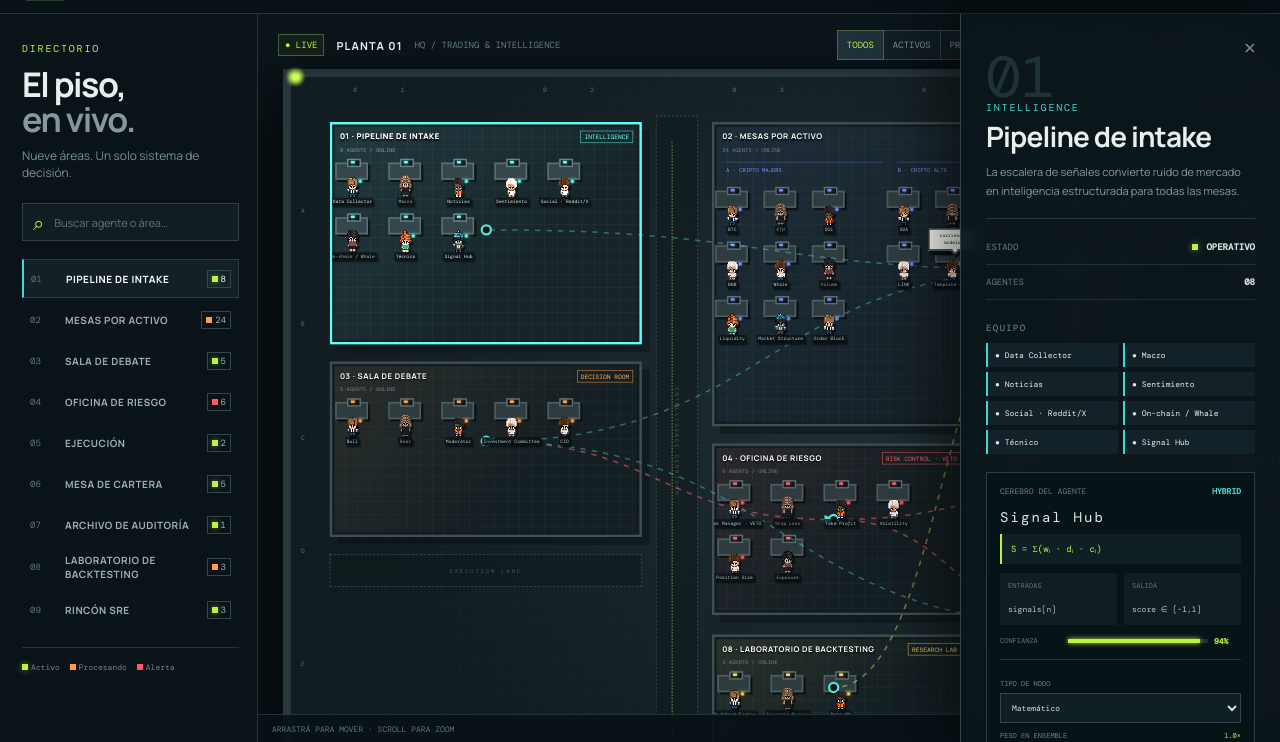
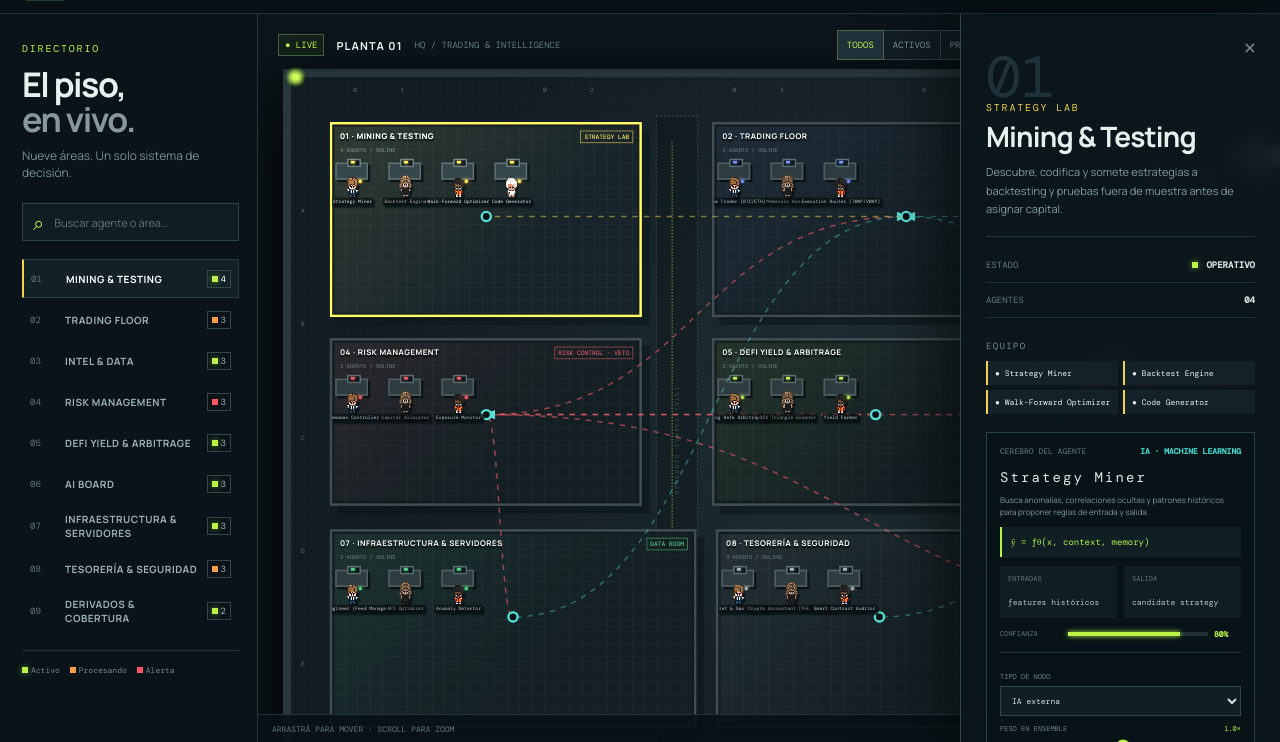
Before and after one commit to proyecto1095si1-boop/quant-command-floor, a plain HTML site: page dist/index.html in a window 1280 px wide. Shown: the part 58-800 px from the top of the page. Drawn offline with nearby package versions, Linux system fonts and the light colour scheme.

Commit message:
Rebuild floor around nine crypto hedge fund departments

```diff
--- a/dist/app.js
+++ b/dist/app.js
@@ -1,13 +1,13 @@
 const areas=[
- {id:1,key:'intake',name:'Pipeline de intake',type:'INTELLIGENCE',color:'#42d7d0',desc:'La escalera de señales convierte ruido de mercado en inteligencia estructurada para todas las mesas.',agents:['Data Collector','Macro','Noticias','Sentimiento','Social · Reddit/X','On-chain / Whale','Técnico','Signal Hub'],signal:'Feed consolidado · 94% confianza',x:50,y:58,w:400,h:285},
- {id:2,key:'assets',name:'Mesas por activo',type:'TRADING DESKS',color:'#6d8cff',desc:'Cuatro pods especializados analizan majors, alts, acciones y CEDEARs bajo una taxonomía común.',groups:[['A · CRIPTO MAJORS','BTC','ETH','SOL','BNB','Whale','Volume','Liquidity','Market Structure','Order Block','Technical'],['B · CRIPTO ALTS','ADA','XRP','DOGE','LINK','Template alts'],['C · EQUITIES / ETF','Fundamental','Growth','Value','Cashflow','Balance Sheet','Economy','Insider','Earnings'],['D · CEDEARS','Scanner','CCL','MEP','Argentina Risk','Merval','Macro Argentina']],agents:['BTC','ETH','SOL','BNB','Whale','Volume','Liquidity','Market Structure','ADA','XRP','DOGE','LINK','Fundamental','Growth','Value','Cashflow','Economy','Insider','Earnings','Scanner','CCL','MEP','Argentina Risk','Merval'],signal:'ETH / Momentum confirmado',x:540,y:58,w:905,h:390},
- {id:3,key:'debate',name:'Sala de debate',type:'DECISION ROOM',color:'#ff9d48',desc:'La tesis se tensiona antes de operar. Bull y Bear presentan evidencia; el comité y el CIO resuelven.',agents:['Bull','Bear','Moderator','Investment Committee','CIO'],signal:'Comité en sesión · ETH',x:50,y:365,w:400,h:225},
- {id:4,key:'risk',name:'Oficina de riesgo',type:'RISK CONTROL · VETO',color:'#ff5864',desc:'Cabina independiente con visibilidad total del piso. El Risk Manager conserva poder de veto.',agents:['Risk Manager · VETO','Stop Loss','Take Profit','Volatility','Position Size','Exposure'],signal:'Exposición dentro de mandato',x:540,y:470,w:330,h:220},
- {id:5,key:'execution',name:'Ejecución',type:'ORDER ROUTING',color:'#b9f34a',desc:'Convierte decisiones aprobadas en órdenes verificables antes de tocar el mercado.',agents:['Execution Queue','Broker Simulator'],signal:'Cola limpia · 0 pendientes',x:890,y:470,w:270,h:150},
- {id:6,key:'portfolio',name:'Mesa de cartera',type:'PORTFOLIO OPS',color:'#c585ff',desc:'Orquesta capital, correlaciones y pesos para que cada trade sirva al sistema completo.',agents:['Portfolio Manager','Allocation','Rebalancing','Diversification','Capital Allocation'],signal:'Rebalanceo semanal listo',x:1180,y:470,w:265,h:220},
- {id:7,key:'audit',name:'Archivo de auditoría',type:'COMPLIANCE',color:'#a9b8bd',desc:'Memoria inmutable de tesis, decisiones, vetos y ejecuciones del sistema.',agents:['Audit Writer'],signal:'Último bloque sellado',x:890,y:640,w:270,h:155},
- {id:8,key:'backtest',name:'Laboratorio de backtesting',type:'RESEARCH LAB',color:'#f1d24a',desc:'Banco de pruebas para hipótesis, escenarios, walk-forward y robustez estadística.',agents:['Backtest Engine','Scenario Runner','Data QA'],signal:'Simulación #4,821 en curso',x:540,y:715,w:330,h:170},
- {id:9,key:'sre',name:'Rincón SRE',type:'RELIABILITY',color:'#4adf89',desc:'Observabilidad, trazas y salud de servicios. Mantiene el pulso técnico de todo el piso.',agents:['Observability','Service Health','Alerting'],signal:'Todos los servicios nominales',x:890,y:815,w:555,h:70}
+ {id:1,key:'mining',name:'Mining & Testing',type:'STRATEGY LAB',color:'#f1d24a',desc:'Descubre, codifica y somete estrategias a backtesting y pruebas fuera de muestra antes de asignar capital.',agents:['Strategy Miner','Backtest Engine','Walk-Forward Optimizer','Code Generator'],signal:'Walk-forward · robustez 0.81',x:50,y:58,w:400,h:250},
+ {id:2,key:'trading',name:'Trading Floor',type:'REAL-TIME OPS',color:'#6d8cff',desc:'Mesa 24/7 con capital asignado, ejecución algorítmica y ruteo de órdenes con control de impacto.',agents:['Alpha Trader (BTC/ETH)','Memecoin Hunter','Execution Router (TWAP/VWAP)'],signal:'Router activo · slippage 3.2 bps',x:540,y:58,w:520,h:250},
+ {id:3,key:'intel',name:'Intel & Data',type:'MARKET INTELLIGENCE',color:'#42d7d0',desc:'Convierte redes sociales, blockchain y macroeconomía en señales estructuradas y verificables.',agents:['Social Sentiment Scanner','On-Chain Analyst','Macro News Reader'],signal:'Fear & Greed · 63/100',x:1080,y:58,w:365,h:250},
+ {id:4,key:'risk',name:'Risk Management',type:'RISK CONTROL · VETO',color:'#ff5864',desc:'Control independiente con autoridad para cortar capital, limitar drawdown y bloquear exposición correlacionada.',agents:['Drawdown Controller','Capital Allocator','Exposure Monitor'],signal:'VaR 1d · 2.3% · dentro del mandato',x:50,y:335,w:400,h:215},
+ {id:5,key:'defi',name:'DeFi Yield & Arbitrage',type:'MARKET NEUTRAL',color:'#b9f34a',desc:'Busca rendimiento no direccional mediante funding, arbitraje triangular y optimización de APY.',agents:['Funding Rate Arbitrageur','DEX Triangle Scanner','Yield Farmer'],signal:'Spread neto · 18 bps',x:540,y:335,w:440,h:215},
+ {id:6,key:'board',name:'AI Board',type:'INVESTMENT COMMITTEE',color:'#c585ff',desc:'Consolida inteligencia, riesgo y PnL; coordina el debate y reserva la autoridad final al director humano.',agents:['Chief Investment Officer (CIO)','Debate Moderator','Human Director'],signal:'Consenso · 72% LONG condicionado',x:1000,y:335,w:445,h:215},
+ {id:7,key:'infra',name:'Infraestructura & Servidores',type:'DATA ROOM',color:'#4adf89',desc:'Mantiene feeds, límites de API, latencia y salud de servicios para evitar que los bots operen a ciegas.',agents:['Data Engineer (Feed Manager)','API Optimizer','Anomaly Detector'],signal:'Feeds 99.99% · p95 42ms',x:50,y:580,w:470,h:255},
+ {id:8,key:'treasury',name:'Tesorería & Seguridad',type:'TREASURY / SECURITY',color:'#a9b8bd',desc:'Custodia, costos de red, conciliación de PnL y auditoría preventiva de contratos inteligentes.',agents:['Wallet & Gas Manager','Crypto Accountant (PnL Tracker)','Smart Contract Auditor'],signal:'Conciliación completa · sin diferencias',x:545,y:580,w:440,h:255},
+ {id:9,key:'hedging',name:'Derivados & Cobertura',type:'ADVANCED HEDGING',color:'#ff9d48',desc:'Construye coberturas con opciones y estrategias delta-neutral para blindar el portafolio.',agents:['Options Trader','Delta-Neutral Strategist'],signal:'Delta cartera · +0.04',x:1010,y:580,w:435,h:255}
 ];
 
 const rooms=document.querySelector('#rooms'),nav=document.querySelector('#nav'),detail=document.querySelector('#detail');
@@ -20,16 +20,45 @@ function roomContent(a){
 function sprite(n,x,y,c,i){const state=i%4===1?'idle':'working';return `<div class="desk" style="left:${x-14}px;top:${y-13}px"></div><div class="agent ${state}" data-agent="${n}" data-state="${state}" style="left:${x}px;top:${y}px;--room-color:${c};--sprite:url('assets/characters/char_${i%8}.png')"><i class="head"></i><i class="body"></i><i class="legs"></i><span class="agent-name">${n}</span></div>`}
 areas.forEach((a,i)=>{a.status=i===3?'alert':i===1||i===7?'thinking':'active';let el=document.createElement('article');el.className='room';el.dataset.id=a.id;el.dataset.status=a.status;el.setAttribute('tabindex','0');el.setAttribute('role','button');el.setAttribute('aria-label',`${a.name}: ${a.agents.length} agentes`);el.style.cssText=`left:${a.x}px;top:${a.y}px;width:${a.w}px;height:${a.h}px;--room-color:${a.color}`;el.innerHTML=roomContent(a);el.addEventListener('click',()=>selectArea(a));el.addEventListener('keydown',e=>{if(e.key==='Enter'||e.key===' '){e.preventDefault();selectArea(a)}});rooms.append(el);let n=document.createElement('div');n.className='nav-item';n.style.setProperty('--room-color',a.color);n.innerHTML=`<span class="nav-num">${String(a.id).padStart(2,'0')}</span><span class="nav-name">${a.name}</span><span class="nav-count"><i class="status ${a.status}"></i>${a.agents.length}</span>`;n.onclick=()=>{focusRoom(a);selectArea(a);closeMenu()};nav.append(n)});
 let agentConfigs={};try{agentConfigs=JSON.parse(localStorage.getItem('qcf-agent-configs')||'{}')}catch(e){agentConfigs={}}let selectedAgent='Signal Hub';
+const agentCatalog={
+ 'Strategy Miner':['IA · MACHINE LEARNING','Busca anomalías, correlaciones ocultas y patrones históricos para proponer reglas de entrada y salida.','features históricos','candidate strategy'],
+ 'Backtest Engine':['MATEMÁTICO · ÁLGEBRA LINEAL','Simula reglas contra millones de velas incluyendo fees y slippage.','strategy + OHLCV','PnL distribution'],
+ 'Walk-Forward Optimizer':['MATEMÁTICO · ESTADÍSTICA','Divide la historia en entrenamiento y datos no vistos para detectar curve-fitting.','train/test windows','robustness score'],
+ 'Code Generator':['IA · LLM DE CÓDIGO','Convierte estrategias aprobadas en Python o PineScript listo para integración.','approved spec','versioned code'],
+ 'Alpha Trader (BTC/ETH)':['MATEMÁTICO · INDICADORES','Ejecuta algoritmos HFT o swing exclusivamente sobre cripto majors.','market data + signal','orders'],
+ 'Memecoin Hunter':['MATEMÁTICO · SMART CONTRACTS','Escanea Solana y Base buscando lanzamientos con liquidez bloqueada y salida rápida.','pools + contracts','scored tokens'],
+ 'Execution Router (TWAP/VWAP)':['MATEMÁTICO · ROUTING','Fragmenta órdenes grandes para minimizar impacto y ocultar intención.','parent order + book','child orders'],
+ 'Social Sentiment Scanner':['IA · NLP','Clasifica Reddit, X y Telegram para estimar Fear & Greed por activo.','social stream','sentiment score'],
+ 'On-Chain Analyst':['MATEMÁTICO · GRAFOS','Vigila ballenas, nuevas direcciones y flujos hacia y desde exchanges.','blockchain graph','flow alert'],
+ 'Macro News Reader':['IA · LLM','Interpreta FED, inflación y SEC y clasifica impacto alcista o bajista.','macro documents','impact + evidence'],
+ 'Drawdown Controller':['MATEMÁTICO · SERIES','Corta acceso a capital cuando una estrategia excede su pérdida máxima permitida.','equity curve','allow / HALT'],
+ 'Capital Allocator':['MATEMÁTICO · KELLY','Asigna capital según ventaja, varianza y rendimiento ajustado por riesgo.','win rate + payoff','capital fraction'],
+ 'Exposure Monitor':['MATEMÁTICO · VaR','Evita concentración oculta midiendo correlación, beta y Value at Risk.','positions + covariance','portfolio risk'],
+ 'Funding Rate Arbitrageur':['MATEMÁTICO · HEDGING','Combina spot y perpetuos para capturar funding sin dirección neta.','spot + perp + funding','hedged yield'],
+ 'DEX Triangle Scanner':['MATEMÁTICO · GRAFOS','Busca ciclos rentables entre tres pares descontando gas, fees y slippage.','DEX graph','profitable cycle'],
+ 'Yield Farmer':['MATEMÁTICO · TASAS','Mueve stablecoins entre protocolos según APY neto y riesgo.','protocol rates','allocation'],
+ 'Chief Investment Officer (CIO)':['IA · LLM AVANZADO','Sintetiza Intel, riesgo y PnL en un reporte ejecutivo y una recomendación.','reports + portfolio','executive brief'],
+ 'Debate Moderator':['IA · MULTI-AGENTE','Hace confrontar señales incompatibles hasta producir consenso probabilístico.','agent arguments','consensus'],
+ 'Human Director':['HUMANO · KILL SWITCH','Aprueba cambios estratégicos y conserva la autoridad final de detener el fondo.','CIO proposal','approve / kill'],
+ 'Data Engineer (Feed Manager)':['ESTRUCTURAL · STREAMING','Mantiene WebSockets y order books sin interrupciones ni huecos.','exchange sockets','normalized feed'],
+ 'API Optimizer':['MATEMÁTICO · RATE LIMIT','Dosifica peticiones para evitar bans y prioriza tráfico crítico.','request queue','scheduled calls'],
+ 'Anomaly Detector':['ML · SERIES TEMPORALES','Detecta latencia y fallas de API y ordena pausa preventiva a Riesgo.','service metrics','anomaly alert'],
+ 'Wallet & Gas Manager':['MATEMÁTICO · COSTOS','Optimiza el momento y la ruta de transferencias para minimizar gas.','mempool + balances','transfer plan'],
+ 'Crypto Accountant (PnL Tracker)':['MATEMÁTICO · CONTABLE','Concilia saldos y calcula PnL real neto de fees, retiros y préstamos.','ledger + balances','reconciled PnL'],
+ 'Smart Contract Auditor':['IA · ANÁLISIS DE CÓDIGO','Busca vulnerabilidades conocidas antes de autorizar depósitos DeFi.','contract source','risk findings'],
+ 'Options Trader':['MATEMÁTICO · BLACK-SCHOLES','Compra protección Put o vende Calls cubiertas según régimen y volatilidad.','surface + portfolio','option hedge'],
+ 'Delta-Neutral Strategist':['MATEMÁTICO · GREEKS','Ajusta coberturas dinámicas para mantener delta cercano a cero.','positions + greeks','hedge orders']
+};
 const models={
  technical:['DETERMINISTIC','EMA₉ − EMA₂₁ + RSI₁₄','OHLCV[60]','direction, confidence',91],volume:['STATISTICAL','zᵥ = (Vₜ − μ₂₀) / σ₂₀','volume[20]','anomaly score',87],whale:['GRAPH + RULES','net = Σ(buyᵢqᵢ − sellᵢqᵢ)','trades ≥ threshold','whale pressure',89],liquidity:['MICROSTRUCTURE','I = (Σbid − Σask)/(Σbid + Σask)','L2 order book','imbalance ∈ [-1,1]',93],risk:['CONSTRAINT SOLVER','approve ⇔ VaR < L ∧ DD < D ∧ E < Eₘₐₓ','proposal, portfolio','approve / VETO',99],sentiment:['NLP TRANSFORMER','s = softmax(BERT(text))','news, Reddit, X','sentiment vector',82],macro:['BAYESIAN','P(regime|x) ∝ P(x|regime)P(regime)','rates, CPI, FX','market regime',84],signal:['ENSEMBLE','S = Σ(wᵢ · dᵢ · cᵢ) / Σwᵢ','agent signals[n]','score ∈ [-1,1]',94],backtest:['MONTE CARLO','Sharpe = E[R−Rf] / σ(R)','strategy, history','robustness score',88],portfolio:['OPTIMIZER','w* = argmin wᵀΣw − λμᵀw','returns, covariance','target weights',90],default:['AI HYBRID','ŷ = fθ(x, context, memory)','market context','signal + evidence',80]};
-function modelFor(name){let n=name.toLowerCase();if(/risk|stop|exposure|position/.test(n))return models.risk;if(/technical|técnico|order block|structure/.test(n))return models.technical;if(/volume/.test(n))return models.volume;if(/whale|on-chain/.test(n))return models.whale;if(/liquidity|broker|execution/.test(n))return models.liquidity;if(/sentimiento|social|noticias/.test(n))return models.sentiment;if(/macro|economy|ccl|mep|merval/.test(n))return models.macro;if(/signal|cio|committee|bull|bear|moderator/.test(n))return models.signal;if(/backtest|scenario|data qa/.test(n))return models.backtest;if(/portfolio|allocation|rebalanc|diversif|capital/.test(n))return models.portfolio;return models.default}
-function showModel(name){selectedAgent=name;const m=modelFor(name),cfg=agentConfigs[name]||{type:m[0]==='AI HYBRID'?'hybrid':'math',weight:1,endpoint:'',connected:false};document.querySelector('#modelName').textContent=name;document.querySelector('#modelType').textContent=m[0];document.querySelector('#modelFormula').textContent=m[1];document.querySelector('#modelInputs').textContent=m[2];document.querySelector('#modelOutput').textContent=m[3];document.querySelector('#confidenceBar').style.width=m[4]+'%';document.querySelector('#confidenceValue').textContent=m[4]+'%';document.querySelector('#brainType').value=cfg.type;document.querySelector('#agentWeight').value=cfg.weight;document.querySelector('#weightValue').textContent=Number(cfg.weight).toFixed(1)+'×';document.querySelector('#agentEndpoint').value=cfg.endpoint;document.querySelector('#connectAgent').classList.toggle('connected',cfg.connected);document.querySelector('#connectAgent span').textContent=cfg.connected?'NODO CONECTADO':'CONECTAR NODO';document.querySelector('#connectionState').textContent=cfg.connected?`${cfg.type.toUpperCase()} · enlace persistido localmente`:'Configuración local · sin credenciales'}
+function modelFor(name){let n=name.toLowerCase();if(/drawdown|allocator|exposure/.test(n))return models.risk;if(/backtest|walk-forward/.test(n))return models.backtest;if(/execution|api optimizer|data engineer/.test(n))return models.liquidity;if(/sentiment|news reader/.test(n))return models.sentiment;if(/on-chain|triangle/.test(n))return models.whale;if(/cio|moderator/.test(n))return models.signal;if(/options|delta|funding|yield|wallet|accountant/.test(n))return models.portfolio;if(/strategy miner|code generator|auditor|anomaly/.test(n))return models.default;return models.technical}
+function showModel(name){selectedAgent=name;const m=modelFor(name),info=agentCatalog[name]||[m[0],'Agente especializado del fondo.',m[2],m[3]],suggested=/^IA|ML/.test(info[0])?'ai':info[0].startsWith('HUMANO')?'hybrid':'math',cfg=agentConfigs[name]||{type:suggested,weight:1,endpoint:'',connected:false};document.querySelector('#modelName').textContent=name;document.querySelector('#modelMission').textContent=info[1];document.querySelector('#modelType').textContent=info[0];document.querySelector('#modelFormula').textContent=m[1];document.querySelector('#modelInputs').textContent=info[2];document.querySelector('#modelOutput').textContent=info[3];document.querySelector('#confidenceBar').style.width=m[4]+'%';document.querySelector('#confidenceValue').textContent=m[4]+'%';document.querySelector('#brainType').value=cfg.type;document.querySelector('#agentWeight').value=cfg.weight;document.querySelector('#weightValue').textContent=Number(cfg.weight).toFixed(1)+'×';document.querySelector('#agentEndpoint').value=cfg.endpoint;document.querySelector('#connectAgent').classList.toggle('connected',cfg.connected);document.querySelector('#connectAgent span').textContent=cfg.connected?'NODO CONECTADO':'CONECTAR NODO';document.querySelector('#connectionState').textContent=cfg.connected?`${cfg.type.toUpperCase()} · enlace persistido localmente`:'Configuración local · sin credenciales'}
 document.querySelectorAll('.agent').forEach(el=>el.addEventListener('click',e=>{e.stopPropagation();const a=areas.find(x=>x.id===+el.closest('.room').dataset.id);selectArea(a);showModel(el.dataset.agent)}));
 const thoughts={working:['calibrando señal','validando evidencia','actualizando pesos','corriendo modelo','revisando anomalía'],idle:['en espera','feed estable','sin alertas']};let lastThought=null;
 function ambientThought(){const pool=[...document.querySelectorAll('.agent')];if(!pool.length)return;const el=pool[Math.floor(Math.random()*pool.length)];if(lastThought)lastThought.remove();const b=document.createElement('span'),state=el.dataset.state||'working',lines=thoughts[state];b.className='thought';b.textContent=lines[Math.floor(Math.random()*lines.length)];el.append(b);lastThought=b;setTimeout(()=>{if(b.isConnected)b.remove();if(lastThought===b)lastThought=null},3800)}
 setTimeout(ambientThought,1300);setInterval(ambientThought,6200);
-function drawNetwork(){const svg=document.querySelector('#nodeLayer'),center=a=>[a.x+a.w/2,a.y+a.h/2],links=[[1,2,''],[2,3,''],[3,4,'risk'],[4,5,'risk'],[5,6,''],[6,7,''],[8,2,'feedback'],[9,5,''],[4,7,'risk'],[3,7,'']];let html='<defs><marker id="arrow" markerWidth="8" markerHeight="8" refX="6" refY="3" orient="auto"><path d="M0,0 L0,6 L7,3 z" fill="#42d7d0"/></marker></defs>';links.forEach(([f,t,k],i)=>{const [x1,y1]=center(areas[f-1]),[x2,y2]=center(areas[t-1]),mx=(x1+x2)/2;const d=`M${x1},${y1} C${mx},${y1} ${mx},${y2} ${x2},${y2}`;html+=`<path id="edge${i}" class="network-path ${k}" d="${d}" marker-end="url(#arrow)"/><circle class="packet" r="4"><animateMotion dur="${2.2+i%3*.5}s" repeatCount="indefinite"><mpath href="#edge${i}"/></animateMotion></circle>`});areas.forEach(a=>{const [x,y]=center(a);html+=`<circle class="network-node" cx="${x}" cy="${y}" r="6"/>`});svg.innerHTML=html}drawNetwork();
-function selectArea(a){document.querySelectorAll('.room,.nav-item').forEach(e=>e.classList.remove('selected','active'));document.querySelector(`.room[data-id="${a.id}"]`).classList.add('selected');nav.children[a.id-1].classList.add('active');detail.style.setProperty('--accent',a.color);document.querySelector('#detailIndex').textContent=String(a.id).padStart(2,'0');document.querySelector('#detailType').textContent=a.type;document.querySelector('#detailType').style.color=a.color;document.querySelector('#detailName').textContent=a.name;document.querySelector('#detailDesc').textContent=a.desc;document.querySelector('#agentCount').textContent=String(a.agents.length).padStart(2,'0');document.querySelector('#signal').textContent=a.signal;document.querySelector('#agentList').innerHTML=a.agents.map(x=>`<div class="agent-chip" style="--accent:${a.color}">● ${x}</div>`).join('');detail.classList.add('open')}
+function drawNetwork(){const svg=document.querySelector('#nodeLayer'),center=a=>[a.x+a.w/2,a.y+a.h/2],links=[[1,2,'feedback'],[3,2,''],[7,2,''],[2,4,'risk'],[5,4,'risk'],[9,4,'risk'],[4,6,'risk'],[6,2,''],[8,6,''],[7,4,'risk']];let html='<defs><marker id="arrow" markerWidth="8" markerHeight="8" refX="6" refY="3" orient="auto"><path d="M0,0 L0,6 L7,3 z" fill="#42d7d0"/></marker></defs>';links.forEach(([f,t,k],i)=>{const [x1,y1]=center(areas[f-1]),[x2,y2]=center(areas[t-1]),mx=(x1+x2)/2;const d=`M${x1},${y1} C${mx},${y1} ${mx},${y2} ${x2},${y2}`;html+=`<path id="edge${i}" class="network-path ${k}" d="${d}" marker-end="url(#arrow)"/><circle class="packet" r="4"><animateMotion dur="${2.2+i%3*.5}s" repeatCount="indefinite"><mpath href="#edge${i}"/></animateMotion></circle>`});areas.forEach(a=>{const [x,y]=center(a);html+=`<circle class="network-node" cx="${x}" cy="${y}" r="6"/>`});svg.innerHTML=html}drawNetwork();
+function selectArea(a){document.querySelectorAll('.room,.nav-item').forEach(e=>e.classList.remove('selected','active'));document.querySelector(`.room[data-id="${a.id}"]`).classList.add('selected');nav.children[a.id-1].classList.add('active');detail.style.setProperty('--accent',a.color);document.querySelector('#detailIndex').textContent=String(a.id).padStart(2,'0');document.querySelector('#detailType').textContent=a.type;document.querySelector('#detailType').style.color=a.color;document.querySelector('#detailName').textContent=a.name;document.querySelector('#detailDesc').textContent=a.desc;document.querySelector('#agentCount').textContent=String(a.agents.length).padStart(2,'0');document.querySelector('#signal').textContent=a.signal;document.querySelector('#agentList').innerHTML=a.agents.map(x=>`<div class="agent-chip" data-agent="${x}" style="--accent:${a.color}">● ${x}</div>`).join('');document.querySelectorAll('#agentList .agent-chip').forEach(x=>x.onclick=()=>showModel(x.dataset.agent));showModel(a.agents[0]);detail.classList.add('open')}
 document.querySelector('#close').onclick=()=>detail.classList.remove('open');
 const sidebar=document.querySelector('#sidebar'),menu=document.querySelector('#menu'),scrim=document.querySelector('#scrim');
 function closeMenu(){sidebar.classList.remove('open');scrim.classList.remove('open');menu.setAttribute('aria-expanded','false')}
@@ -44,7 +73,7 @@ document.querySelector('#networkToggle').onclick=e=>{const hidden=document.query
 document.querySelector('#agentWeight').oninput=e=>document.querySelector('#weightValue').textContent=Number(e.target.value).toFixed(1)+'×';
 document.querySelector('#connectAgent').onclick=()=>{const prev=agentConfigs[selectedAgent]||{},connected=!prev.connected;agentConfigs[selectedAgent]={type:document.querySelector('#brainType').value,weight:+document.querySelector('#agentWeight').value,endpoint:document.querySelector('#agentEndpoint').value.trim(),connected};localStorage.setItem('qcf-agent-configs',JSON.stringify(agentConfigs));showModel(selectedAgent)};
 document.querySelector('#brainType').onchange=()=>{const m=modelFor(selectedAgent);document.querySelector('#modelType').textContent=document.querySelector('#brainType').value==='ai'?'EXTERNAL AI':document.querySelector('#brainType').value==='hybrid'?'AI + MATH':m[0]};
-const traceSteps=[['intake','Data Collector normalizó 42 fuentes'],['model','Signal Hub combinó 8 señales · score +0.63'],['debate','Bull/Bear contrastaron evidencia'],['veto','Risk Manager verificó VaR, DD y exposición'],['exec','Broker Simulator aceptó orden paper'],['audit','Audit Writer selló decisión #QF-2048']];
+const traceSteps=[['intake','Intel & Data consolidó social, macro y on-chain'],['model','AI Board produjo consenso probabilístico · 72%'],['debate','Human Director aprobó la propuesta del CIO'],['veto','Risk Management verificó drawdown, Kelly y VaR'],['exec','Execution Router fragmentó la orden paper'],['audit','Crypto Accountant concilió PnL neto y fees']];
 function runTrace(){const list=document.querySelector('#traceList');list.innerHTML='';traceSteps.forEach((s,i)=>setTimeout(()=>{const li=document.createElement('li');li.className=s[0]==='veto'?'veto':s[0]==='exec'?'exec':'';li.innerHTML=`<b>${String(i+1).padStart(2,'0')}</b> · ${s[1]}`;list.append(li);if(i===traceSteps.length-1)document.querySelector('#signal').textContent='Trazabilidad completa · 6/6'},i*420))}document.querySelector('#runTrace').onclick=runTrace;
 function focusRoom(a){scale=Math.min(1.05,Math.max(.62,Math.min((vp.clientWidth-110)/a.w,(vp.clientHeight-140)/a.h)));tx=(vp.clientWidth-a.w*scale)/2-a.x*scale;ty=(vp.clientHeight-a.h*scale)/2-a.y*scale;apply()}
 document.querySelector('#search').addEventListener('input',e=>{let q=e.target.value.toLowerCase().trim();document.querySelectorAll('.room').forEach((r,i)=>r.classList.toggle('highlight',q&&([areas[i].name,...areas[i].agents].join(' ').toLowerCase().includes(q))));});
--- a/dist/index.html
+++ b/dist/index.html
@@ -67,6 +67,7 @@
       <div id="modelPanel" class="model-panel">
         <div class="model-head"><span>CEREBRO DEL AGENTE</span><b id="modelType">HYBRID</b></div>
         <h3 id="modelName">Signal Hub</h3>
+        <p id="modelMission" class="model-mission">Consolida señales y produce una decisión probabilística.</p>
         <code id="modelFormula">S = Σ(wᵢ · dᵢ · cᵢ)</code>
         <div class="io-grid"><div><span>ENTRADAS</span><b id="modelInputs">signals[n]</b></div><div><span>SALIDA</span><b id="modelOutput">score ∈ [-1,1]</b></div></div>
         <div class="confidence"><span>CONFIANZA</span><div><i id="confidenceBar"></i></div><b id="confidenceValue">94%</b></div>
```
Also changed, not shown: README.md, dist/styles.css.
